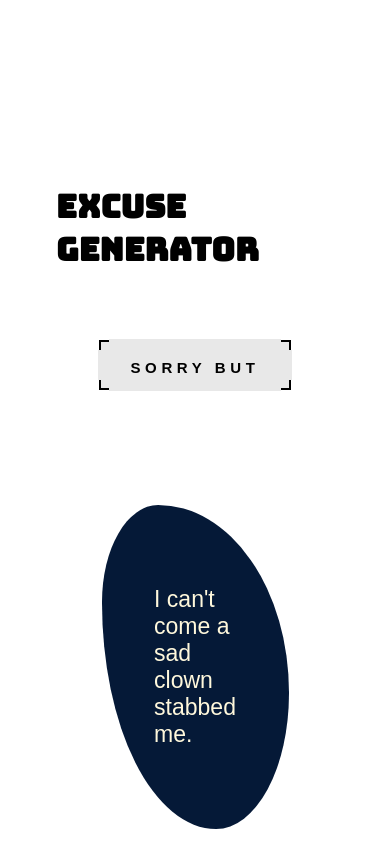
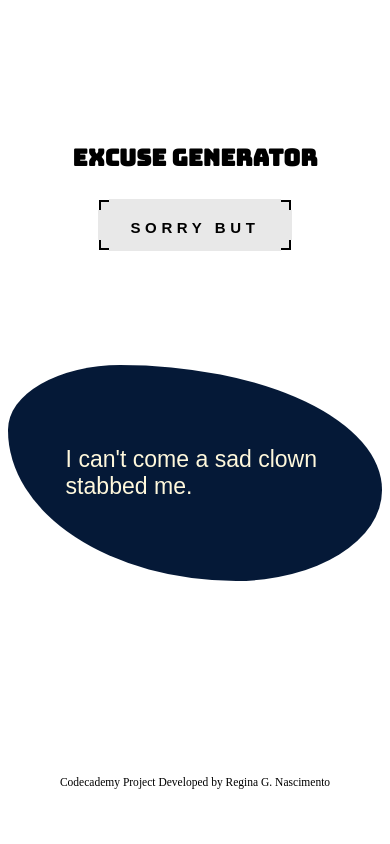
Before and after one commit to reginaguermandi/MixedMessages, a plain HTML site: page index.html in a window 390 px wide. Shown: the top 844 px of the page. Drawn offline with Linux system fonts and the light colour scheme; a web font is replaced by a local one.

Commit message:
responsive design

```diff
--- a/style.css
+++ b/style.css
@@ -101,3 +101,17 @@ footer p {
     font-size: .5em;
     margin-top: 7em;
 }
+
+@media only screen and (max-width: 480px) {
+    header h1 {
+        padding: .5em;
+        font-size: 1em;
+    }
+
+    .container {
+        width: 100%;
+        margin: 5em;
+        background: #051937;
+        border-radius: 30% 70% 39% 61% / 30% 58% 42% 70%;
+    }
+}
```
